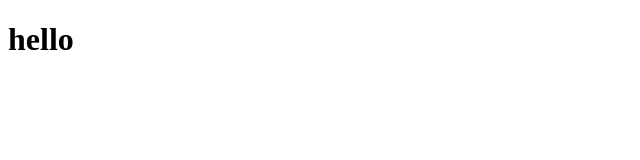
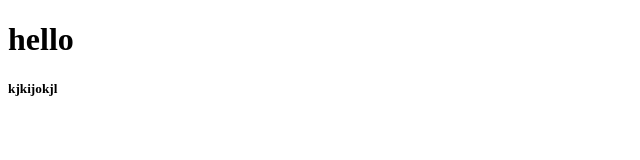
Before and after one commit to mayssaad2005/proj-instg, a plain HTML site: page index.html in a window 1280 px wide. Shown: the full height of the page, 0-640 px from the left. Drawn offline with Linux system fonts and the light colour scheme.

Commit message:
اضفت تاك ا3

```diff
--- a/index.html
+++ b/index.html
@@ -7,5 +7,6 @@
 </head>
 <body>
     <h1>hello</h1>
+    <h5>kjkijokjl</h5>
 </body>
 </html>
```
Also changed, not shown: style.css (added).
